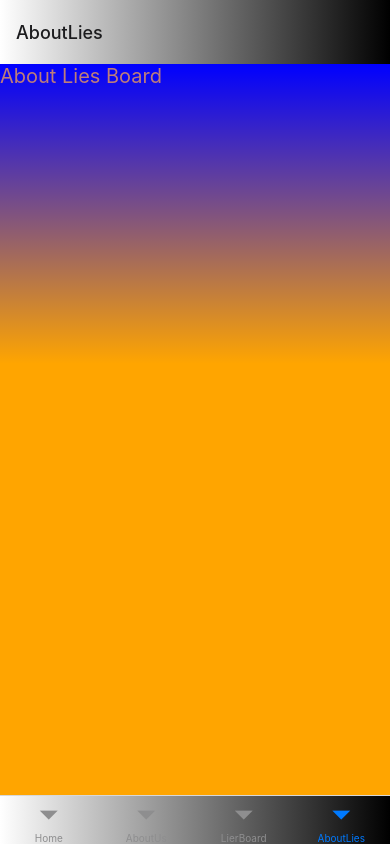
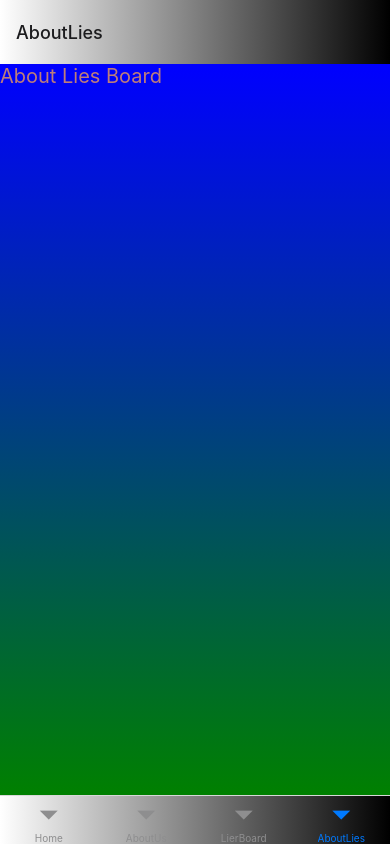
Before and after one commit to psteingh/LTRapp, a React Native app: screen /AboutLies in a window 390 px wide. Built offline with nearby package versions, Linux system fonts and the light colour scheme.

Commit message:
ltrapp0429927

```diff
--- a/boardaboutlies/aboutliesboard.component.js
+++ b/boardaboutlies/aboutliesboard.component.js
@@ -15,7 +15,7 @@ function AboutLiesBoard() {
     return (
         <View style={styles.container}>
         <LinearGradient
-            colors={['blue', 'transparent']}
+            colors={['blue', 'green']}
             style={styles.background}
              />
         <Text style={styles.aboutLiesBoardText}>
@@ -31,14 +31,15 @@ export default AboutLiesBoard;
 const styles = StyleSheet.create({
     container: {
         flex: 1,
-        backgroundColor: 'orange'
+        // backgroundColor: 'orange'
     },
     background: {
         position: 'absolute',
         left: 0,
         right: 0,
         top: 0,
-        height: 300
+        bottom: 0
+        // height: 600
     },
     aboutLiesBoardText: {
         fontSize: 20,
```
